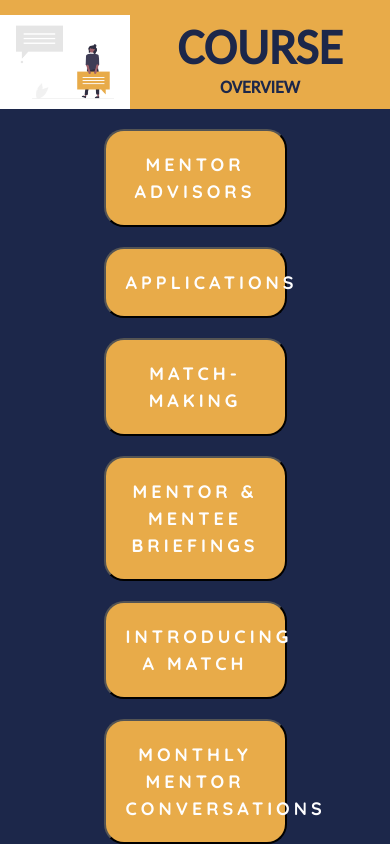
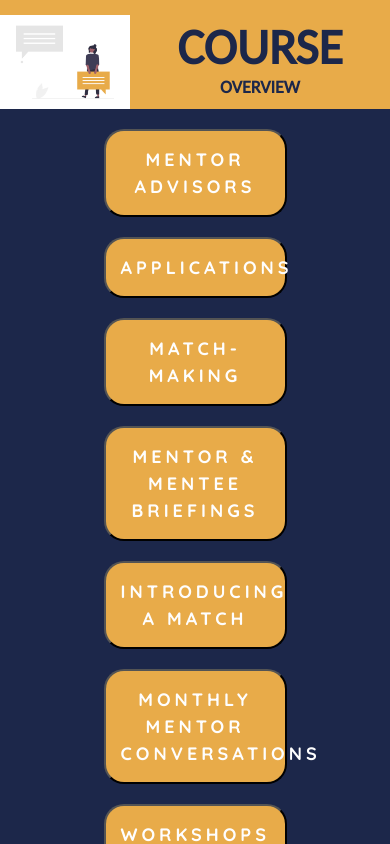
Before and after one commit to SkippyWalnuts/rev-mentoring-react, a React (Create React App) app: page / in a window 390 px wide. Shown: the part 1240-2084 px from the top of the page. Built offline with nearby package versions, Linux system fonts and the light colour scheme.

Commit message:
Edited Overview button css in About.css

```diff
--- a/src/About.css
+++ b/src/About.css
@@ -56,12 +56,12 @@
   .Overview button {
     display: block;
     border-radius: 20px;
-    font-size: 25px;
+    font-size: 20px;
     font-weight: 700;
     letter-spacing: 4px;
+    padding: 20px;
     margin: 20px auto 0;
-    padding: 20px;
-
+    width: 35%;
 
 }
 
@@ -87,6 +87,7 @@
     }
 
     .Overview button {
+        padding: 15px;
         width: 50%;
     }
 
```
